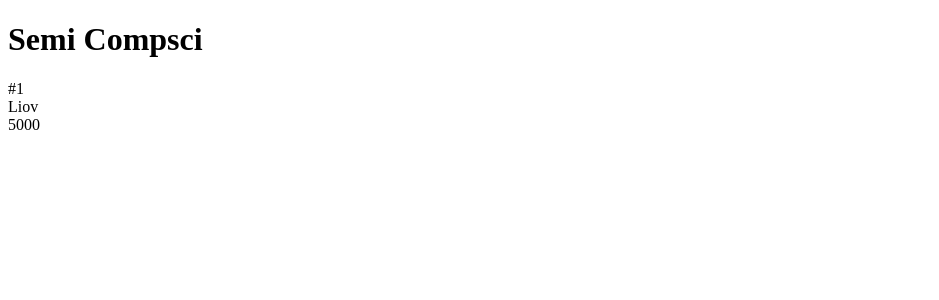
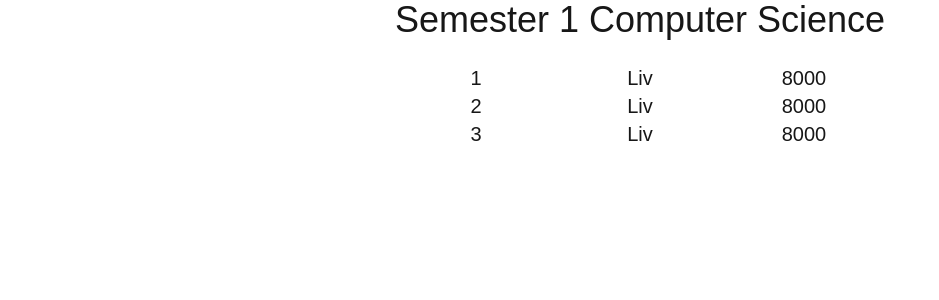
Before and after one commit to richiezbui/RMIT-Hackathon-Rhinos, a Next.js app: page /leaderboard in a window 1280 px wide. Shown: the top 300 px of the page, without its empty margins (0-939 px from the left). Built offline with nearby package versions, Linux system fonts and the light colour scheme.

Commit message:
Implement basic ui

```diff
--- a/src/app/leaderboard/page.tsx
+++ b/src/app/leaderboard/page.tsx
@@ -1,24 +1,24 @@
-import Image from "next/image";
-import {
-  Table,
-  TableBody,
-  TableCaption,
-  TableCell,
-  TableFooter,
-  TableHead,
-  TableHeader,
-  TableRow,
-} from "@/components/ui/table";
+import "../globals.css";
 
 export default function Home() {
   return (
-    <>
-      <h1 className="flex justify-center">Semi Compsci</h1>
-      <div className="flex">
-        <div>#1</div>
-        <div>Liov</div>
-        <div>5000</div>
+    <div className="flex items-center min-h-screen flex-col text-xl">
+      <h1 className="text-4xl text-center mb-6">Semester 1 Computer Science</h1>
+      <div className="flex w-96 justify-center content-center">
+        <div className="flex-none w-14 text-center">1</div>
+        <div className="flex-1 w-64 text-center">Liv</div>
+        <div className="flex-none w-14 text-center">8000</div>
       </div>
-    </>
+      <div className="flex w-96 justify-center content-center">
+        <div className="flex-none w-14 text-center">2</div>
+        <div className="flex-1 w-64 text-center">Liv</div>
+        <div className="flex-none w-14 text-center">8000</div>
+      </div>
+      <div className="flex w-96 justify-center content-center">
+        <div className="flex-none w-14 text-center">3</div>
+        <div className="flex-1 w-64 text-center">Liv</div>
+        <div className="flex-none w-14 text-center">8000</div>
+      </div>
+    </div>
   );
 }
```
